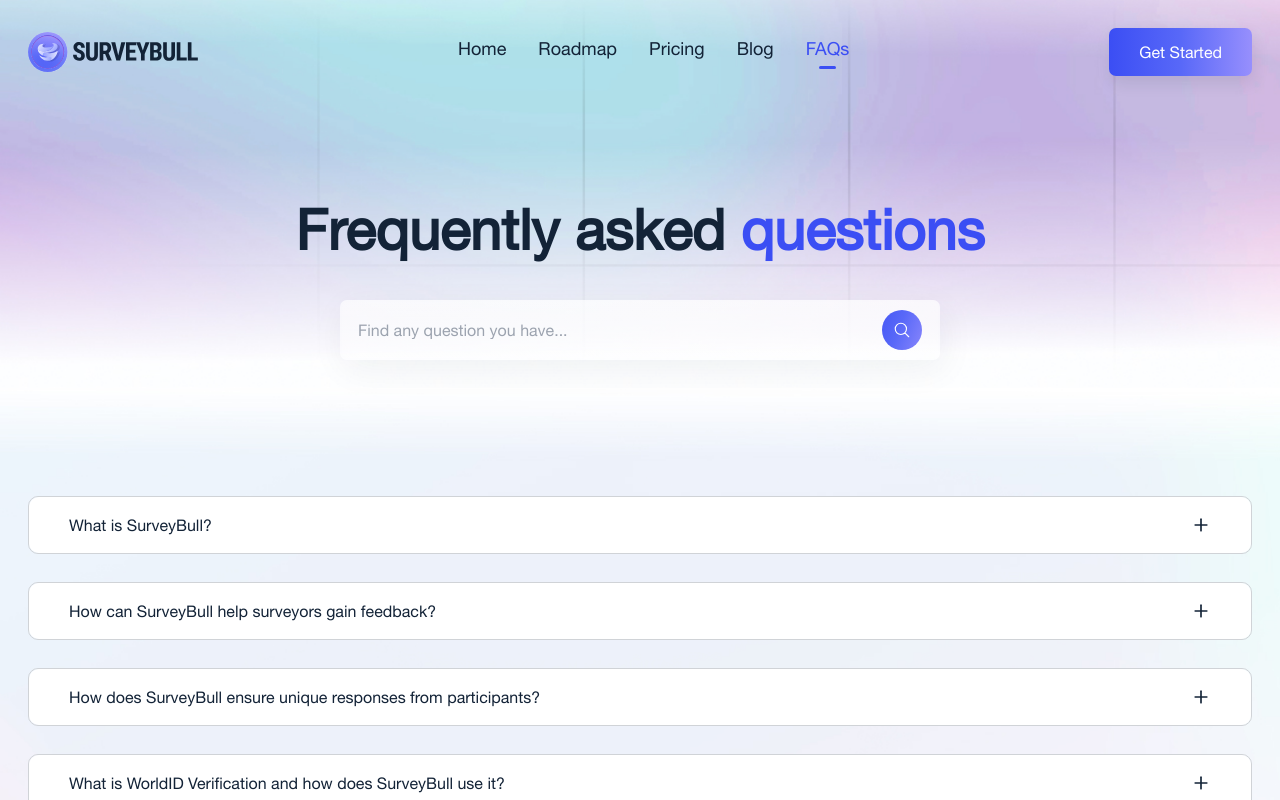
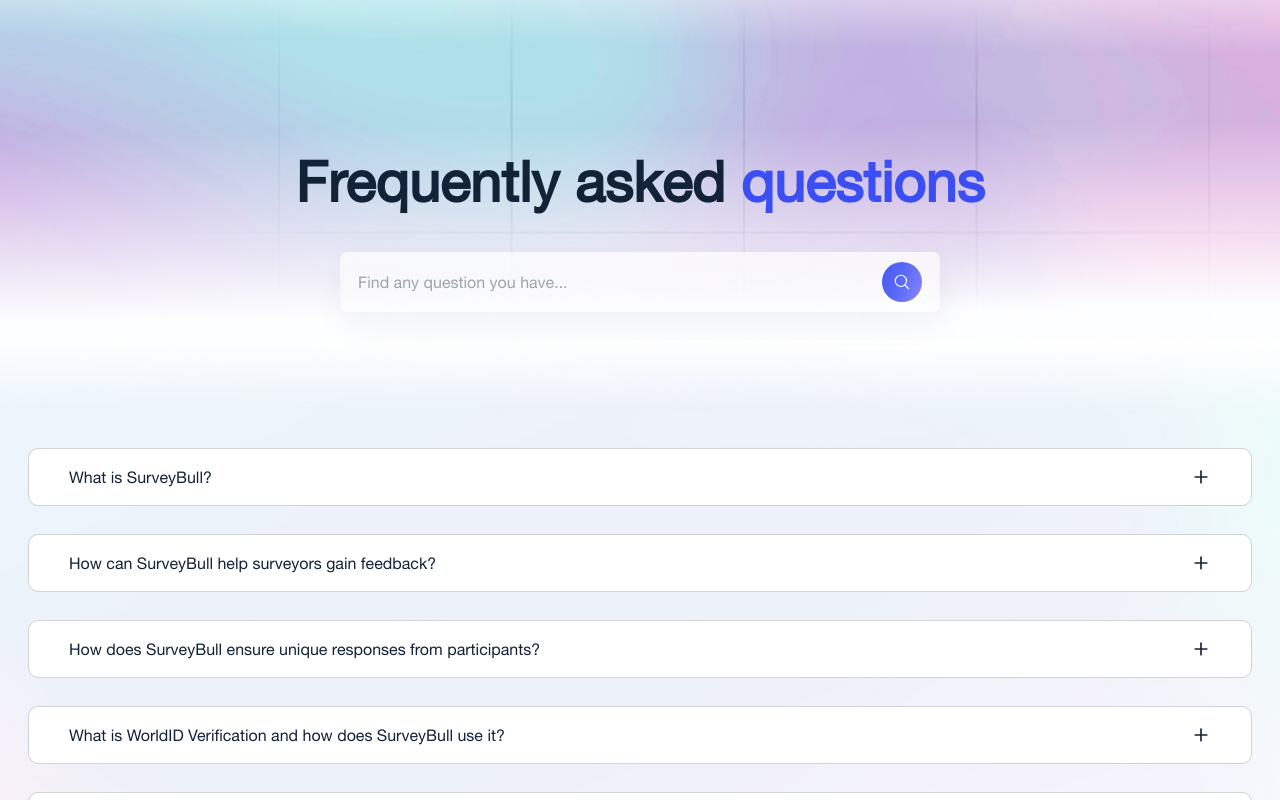
Before and after one commit to surveybull/surveybull.github.io, a React (Vite) app: page /faqs in a window 1280 px wide. Shown: the top 800 px of the page. Built offline with nearby package versions, Linux system fonts and the light colour scheme; a web font is replaced by a local one.

Commit message:
add new design of navbar

```diff
--- a/src/App.jsx
+++ b/src/App.jsx
@@ -6,12 +6,14 @@
 import Pricing from './components/Pricing/Pricing'
 import Blog from './components/Blog/Blog'
 import FAQs from './components/FAQs/FAQs'
+import NavBar from './components/Navbar/NavBar'
 // import './App.css';
 function App() {
 
   return (
 
     <Router>
+      <NavBar/>
       <div className=''>
            <Routes>
            <Route path='/' Component={Home}></Route>
--- a/src/components/Blog/Blog.jsx
+++ b/src/components/Blog/Blog.jsx
@@ -1,19 +1,19 @@
-import NavBar from '../Navbar/NavBar'
-import React from 'react'
-import BlogBg from "../../assets/background/BlogBg.jpg"
-import Header from './Header'
-import SurveyForm from './SurveyForm'
-import SurveyFormBg from "../../assets/background/SurveyFormBg.jpg"
-import BlogCardsBg from "../../assets/background/BlogCardsBg.jpg"
-import Cards from './Cards'
-import Target from './Target'
-import TragetBg from "../../assets/background/TargetBg.jpg"
-import BlogMobileBg from "../../assets/background/BlogMobileBg.jpg"
+import NavBar from "../Navbar/NavBar";
+import React from "react";
+import BlogBg from "../../assets/background/BlogBg.jpg";
+import Header from "./Header";
+import SurveyForm from "./SurveyForm";
+import SurveyFormBg from "../../assets/background/SurveyFormBg.jpg";
+import BlogCardsBg from "../../assets/background/BlogCardsBg.jpg";
+import Cards from "./Cards";
+import Target from "./Target";
+import TragetBg from "../../assets/background/TargetBg.jpg";
+import BlogMobileBg from "../../assets/background/BlogMobileBg.jpg";
 function Blog() {
   return (
     <>
       <div
-      className='hidden md:block'
+        className="hidden md:block"
         style={{
           backgroundImage: `url(${BlogBg})`,
           backgroundSize: "cover",
@@ -21,12 +21,11 @@
         }}
       >
         <div className="xl:max-w-[1300px] p-7 mx-auto">
-          <NavBar visitedPage={"Blog"} />
-           <Header/>
+          <Header />
         </div>
       </div>
       <div
-      className='block md:hidden'
+        className="block md:hidden"
         style={{
           backgroundImage: `url(${BlogMobileBg})`,
           backgroundSize: "cover",
@@ -34,8 +33,7 @@
         }}
       >
         <div className="xl:max-w-[1300px] p-7 mx-auto">
-          <NavBar visitedPage={"Blog"} />
-           <Header/>
+          <Header />
         </div>
       </div>
       <div
@@ -46,7 +44,7 @@
         }}
       >
         <div className="xl:max-w-[1300px] p-7 mx-auto">
-           <SurveyForm/>
+          <SurveyForm />
         </div>
       </div>
       <div
@@ -57,7 +55,7 @@
         }}
       >
         <div className="xl:max-w-[1300px] p-7 mx-auto">
-           <Cards/>
+          <Cards />
         </div>
       </div>
       <div
@@ -68,12 +66,11 @@
         }}
       >
         <div className="xl:max-w-[1300px] p-7 mx-auto">
-           <Target/>
+          <Target />
         </div>
       </div>
     </>
-
-  )
+  );
 }
 
-export default Blog
+export default Blog;
--- a/src/components/FAQs/FAQs.jsx
+++ b/src/components/FAQs/FAQs.jsx
@@ -1,10 +1,10 @@
-import React, { useState } from 'react'
-import NavBar from '../Navbar/NavBar'
-import FAQsBg from "../../assets/background/FAQsBg.jpg"
-import Header from './Header'
-import Questions from './Questions'
-import QuestionsBg from "../../assets/background/QuestionsBg.jpg"
-import FAQsMobileBg from "../../assets/background/FAQsMobileBg.jpg"
+import React, { useState } from "react";
+import NavBar from "../Navbar/NavBar";
+import FAQsBg from "../../assets/background/FAQsBg.jpg";
+import Header from "./Header";
+import Questions from "./Questions";
+import QuestionsBg from "../../assets/background/QuestionsBg.jpg";
+import FAQsMobileBg from "../../assets/background/FAQsMobileBg.jpg";
 function FAQs() {
   const faqs = [
     {
@@ -60,15 +60,18 @@
       ans: "SurveyBull charges surveyors based on the number of responses they seek and the filters they apply. If a survey is closed before reaching the response limit, SurveyBull allows surveyors to redeem the excess fees. This means surveyors only pay for the responses they receive and can get back the excess amount.",
     },
   ];
-  const [searchQuery,setSearchQuery] = useState("");
-  const filterData = searchQuery === ""
-  ? faqs
-  : faqs.filter(data => data.que.toLowerCase().includes(searchQuery.toLowerCase()));
-  console.log(filterData,"-");
+  const [searchQuery, setSearchQuery] = useState("");
+  const filterData =
+    searchQuery === ""
+      ? faqs
+      : faqs.filter((data) =>
+          data.que.toLowerCase().includes(searchQuery.toLowerCase())
+        );
+  console.log(filterData, "-");
   return (
     <>
-    <div
-    className='hidden md:block'
+      <div
+        className="hidden md:block"
         style={{
           backgroundImage: `url(${FAQsBg})`,
           backgroundSize: "cover",
@@ -76,12 +79,11 @@
         }}
       >
         <div className="xl:max-w-[1300px] p-7 mx-auto">
-          <NavBar visitedPage={"FAQs"} />
-          <Header searchQuery={searchQuery} setSearchQuery={setSearchQuery}/>
+          <Header searchQuery={searchQuery} setSearchQuery={setSearchQuery} />
         </div>
       </div>
       <div
-      className='block md:hidden'
+        className="block md:hidden"
         style={{
           backgroundImage: `url(${FAQsMobileBg})`,
           backgroundSize: "cover",
@@ -89,8 +91,7 @@
         }}
       >
         <div className="xl:max-w-[1300px] p-7 mx-auto">
-          <NavBar visitedPage={"FAQs"} />
-          <Header searchQuery={searchQuery} setSearchQuery={setSearchQuery}/>
+          <Header searchQuery={searchQuery} setSearchQuery={setSearchQuery} />
         </div>
       </div>
       <div
@@ -101,11 +102,11 @@
         }}
       >
         <div className="xl:max-w-[1300px] p-7 mx-auto">
-          <Questions faqs={filterData}/>
+          <Questions faqs={filterData} />
         </div>
       </div>
-      </>
-  )
+    </>
+  );
 }
 
-export default FAQs
+export default FAQs;
--- a/src/components/Home/Home.jsx
+++ b/src/components/Home/Home.jsx
@@ -39,7 +39,7 @@
         }}
       >
         <div className="xl:max-w-[1300px] p-7 mx-auto">
-          <NavBar visitedPage={"Home"} />
+
           <Intro />
         </div>
       </div>
@@ -52,7 +52,6 @@
         }}
       >
         <div className="xl:max-w-[1300px] p-7 mx-auto">
-          <NavBar visitedPage={"Home"} />
           <Intro />
         </div>
       </div>
--- a/src/components/Navbar/DesktopNavbar.jsx
+++ b/src/components/Navbar/DesktopNavbar.jsx
@@ -4,15 +4,15 @@
 import DropDownMenu from './DropDownMenu';
 function DesktopNavbar({NavbarData,visitedPage}) {
   return (
-    <div className='flex items-center justify-between'>
+    <div className='flex items-center justify-between xl:max-w-[1300px] mx-auto w-full px-7 py-4'>
        <div>
         <img src={SurveybullLogo} width={170} height={170}></img>
        </div>
        <div className='flex items-center gap-x-8'>
         {NavbarData.map((option)=>(
            option.childItem.length > 0 ? (<DropDownMenu option={option} visitedPage={visitedPage}/>):(<div className='flex flex-col justify-center items-center gap-y-1'>
-            <Link to={option.path} className={`${visitedPage == option.title ? "text-[#3B4EF4] font-[500]":"text-[#132337]"} font-[400] text-[18px]`}>{option.title}</Link>
-            <div className={`${visitedPage == option.title ? "bg-[#3B4EF4] h-[2.5px] rounded-full w-[17px]" : "bg-none h-[2.5px]"}`}></div>
+            <Link to={option.path} className={`${visitedPage == option.path.toLowerCase() ? "text-[#3B4EF4] font-[500]":"text-[#132337]"} font-[400] text-[18px]`}>{option.title}</Link>
+            <div className={`${visitedPage == option.path.toLowerCase() ? "bg-[#3B4EF4] h-[2.5px] rounded-full w-[17px]" : "bg-none h-[2.5px]"}`}></div>
          </div>)
 
 
--- a/src/components/Navbar/DropDownMenu.jsx
+++ b/src/components/Navbar/DropDownMenu.jsx
@@ -31,28 +31,29 @@
           <Link
             to={option.path}
             className={`${
-              visitedPage === option.title
+              visitedPage === option.path.toLowerCase()
                 ? "text-[#3B4EF4] font-[500]"
-                : "text-[#132337]"
+                : visitedPage ===  "text-[#132337]"
             } font-[400] text-[18px]`}
           >
             {option.title}
           </Link>
           <div
             className={`${
-              visitedPage === option.title
+              visitedPage === option.path.toLowerCase()
                 ? "bg-[#3B4EF4] h-[2.5px] rounded-full w-[17px]"
                 : "bg-none h-[2.5px]"
             }`}
           />
         </div>
 
+        {/* visitedPage === option.path.toLowerCase() && */}
         {isDropdownOpen && (
           <div className="absolute z-50 flex flex-col bg-[#FFFFFF]  text-[#132337] shadow-xl border-[1px] border-[#E7E9EB] rounded-[7px] w-max">
             {option.childItem.map((child, index) => (
               <a
                 key={index}
-                className="block font-semibold hover:bg-[#EDEFFF] px-2"
+                className="block font-semibold hover:bg-[#EDEFFF] "
                 onClick={handleChildItemClick}
               >
                 <div  onMouseEnter={(e) => {
@@ -62,7 +63,7 @@
                   onMouseLeave={(e) => {
                     e.currentTarget.style.backgroundColor = "transparent";
                     e.currentTarget.querySelectorAll('span')[0].style.color = '#132337';
-                    e.currentTarget.querySelectorAll('span')[1].style.color = '#89919B';  } } className={`${option.childItem.length - 1 == child.id  ? "border-none" : "border-b border-[#E7E9EB]"} flex flex-col gap-y-1 px-3 py-5 mx-4 font-semibold`}>
+                    e.currentTarget.querySelectorAll('span')[1].style.color = '#89919B';  } } className={`${option.childItem.length - 1 == child.id  ? "border-none" : "border-b border-[#E7E9EB]"} flex flex-col gap-y-1 px-9 py-5 font-semibold`}>
                   <span className="text-[#132337] text-[16px] font-[500] text-start">{child.title}</span>
                   <span className="text-[#89919B] text-[14px] font-[400] text-start">{child.subtitle}</span>
                 </div>
--- a/src/components/Navbar/MobileNavbar.jsx
+++ b/src/components/Navbar/MobileNavbar.jsx
@@ -15,7 +15,7 @@
 function MobileNavbar({ NavbarData }) {
   const [id, setId] = useState([]);
   return (
-    <div className="flex items-center justify-between">
+    <div className="flex items-center justify-between mx-auto w-full px-7 py-4 ">
       <div>
         <img src={SurveybullLogo} width={150} height={150}></img>
       </div>
--- a/src/components/Navbar/NavBar.jsx
+++ b/src/components/Navbar/NavBar.jsx
@@ -1,7 +1,29 @@
+import React, { useState, useEffect } from "react";
 import MobileNavbar from "./MobileNavbar";
 import DesktopNavbar from "./DesktopNavbar";
+import { useLocation } from "react-router-dom";
 
-const NavBar = ({ visitedPage }) => {
+const NavBar = () => {
+  const {pathname} = useLocation();
+  const visitedPage = pathname.toLowerCase();
+  const [visible, setVisible] = useState(true);
+
+  useEffect(() => {
+    let prevScrollPos = window.pageYOffset;
+
+    const handleScroll = () => {
+      const currentScrollPos = window.pageYOffset;
+      const scrollingUp = prevScrollPos > currentScrollPos;
+      const isTop = currentScrollPos < 0; // Adjust as needed
+
+      setVisible(isTop || scrollingUp);
+      prevScrollPos = currentScrollPos;
+    };
+
+    window.addEventListener("scroll", handleScroll);
+
+    return () => window.removeEventListener("scroll", handleScroll);
+  }, []);
   const NavbarData = [
     {
       id: 0,
@@ -18,12 +40,7 @@
       id: 1,
       title: "Roadmap",
       path: "/roadmap",
-      childItem: [
-        { id: 0, title: "Why SurveyBull?", path: "/", subtitle: "reasons to choose surveybull" },
-        { id: 1, title: "Survey Building", path: "/", subtitle: "Crafting made easy" },
-        { id: 2, title: "Earn Token", path: "/", subtitle: "earn tokens with your data" },
-        { id: 3, title: "Distribution", path: "/", subtitle: "know your share" },
-      ],
+      childItem: [],
     },
     {
       id: 2,
@@ -46,11 +63,13 @@
   ];
 
   return (
-    <div className="mx-auto w-full">
-      <div className="md:block hidden">
+    <div className="w-full mx-auto">
+      <div className={`transition-all duration-500 ${
+        visible ? "translate-y-0 opacity-100" : "-translate-y-full opacity-0"
+      } md:block hidden  bg-[#FFFFFF40] fixed top-0 w-full backdrop-blur-md z-50 shadow-[0px_10px_40px_0px_rgba(19,35,55,0.15)]`}>
         <DesktopNavbar NavbarData={NavbarData} visitedPage={visitedPage} />
       </div>
-      <div className="md:hidden block">
+      <div className={`md:hidden block bg-[#FFFFFF40] fixed top-0 w-full backdrop-blur-md z-50 shadow-[0px_10px_40px_0px_rgba(19,35,55,0.15)] transition-all duration-500 ${visible ? "translate-y-0 opacity-100" : "-translate-y-full opacity-0"}`}>
         <MobileNavbar NavbarData={NavbarData} />
       </div>
     </div>
--- a/src/components/Pricing/Pricing.jsx
+++ b/src/components/Pricing/Pricing.jsx
@@ -16,13 +16,13 @@
 import PricePayment from "./PricePayment";
 import GettingStarted from "./GettingStarted";
 import LearnMore from "./LearnMore";
-import PricingMobileBg from "../../assets/background/PricingMobileBg.jpg"
+import PricingMobileBg from "../../assets/background/PricingMobileBg.jpg";
 
 function Pricing() {
   return (
     <>
       <div
-      className="hidden md:block"
+        className="hidden md:block"
         style={{
           backgroundImage: `url(${PricingIntroBg})`,
           backgroundSize: "cover",
@@ -31,12 +31,11 @@
         }}
       >
         <div className="xl:max-w-[1300px] p-7 mx-auto">
-          <NavBar visitedPage={"Pricing"} />
           <PricingIntro />
         </div>
       </div>
       <div
-      className="block md:hidden"
+        className="block md:hidden"
         style={{
           backgroundImage: `url(${PricingMobileBg})`,
           backgroundSize: "cover",
@@ -45,7 +44,6 @@
         }}
       >
         <div className="xl:max-w-[1300px] p-7 mx-auto">
-          <NavBar visitedPage={"Pricing"} />
           <PricingIntro />
         </div>
       </div>
--- a/src/components/Roadmap/Roadmap.jsx
+++ b/src/components/Roadmap/Roadmap.jsx
@@ -3,7 +3,6 @@
 function Roadmap() {
   return (
     <div>
-      <NavBar visitedPage={"Roadmap"}/>
       Roadmap</div>
   )
 }
```
